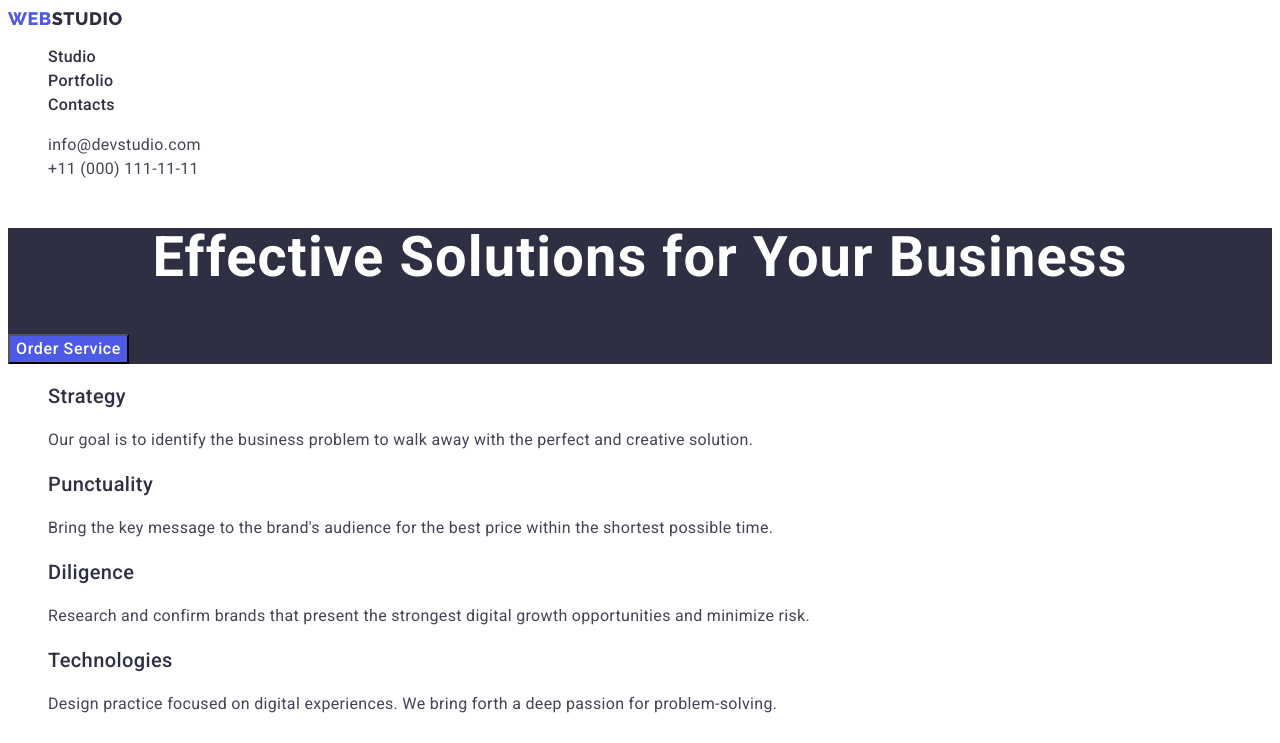
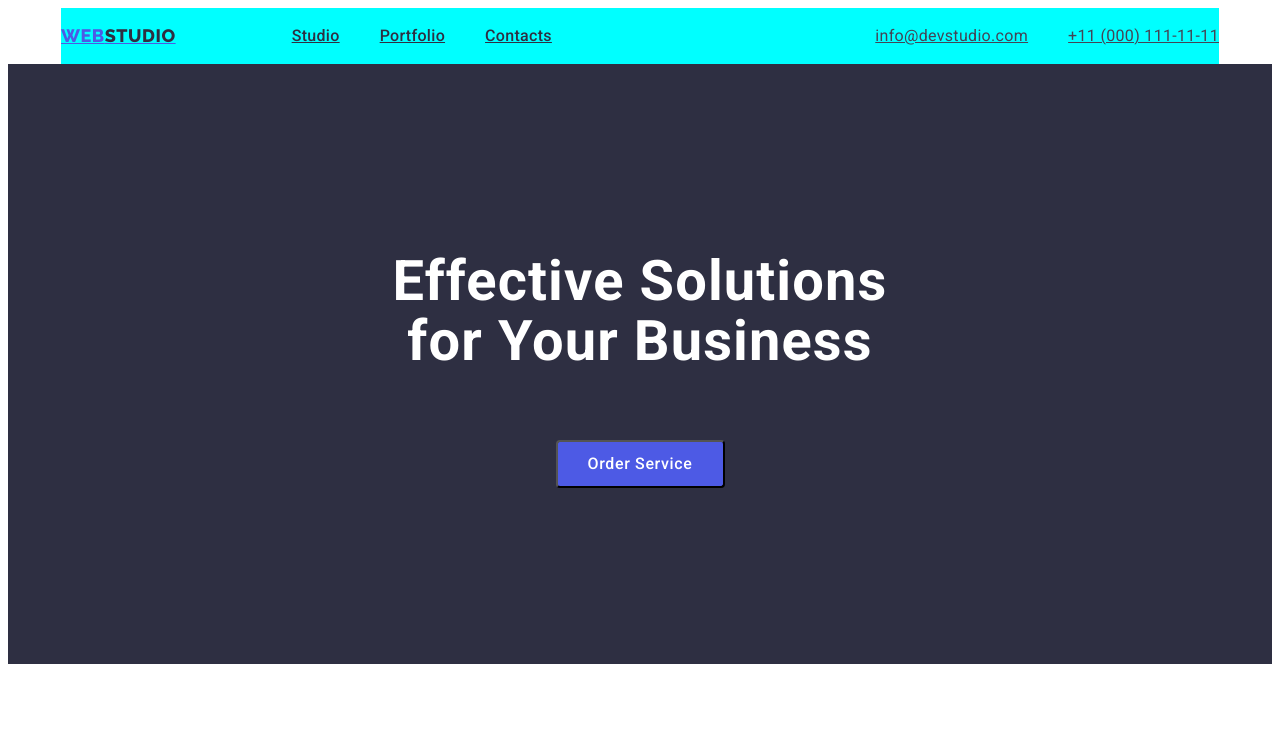
Before and after one commit to Pantherstich/goit-markup-hw-03, a plain HTML site: page index.html in a window 1280 px wide. Shown: the top 743 px of the page. Drawn offline with Linux system fonts and the light colour scheme.

Commit message:
first touch

```diff
--- a/css/styles.css
+++ b/css/styles.css
@@ -3,9 +3,30 @@
   --primary-text-color: #434455;
   --accent-color: #404bbf;
 }
-.link {
+html {
+  box-sizing: border-box;
+}
+*,
+*::before,
+*::after {
+  box-sizing: inherit;
+}
+h1,
+h2 .link {
   text-decoration: none;
 }
+h1,
+h2,
+h3,
+h4,
+h5,
+h6 {
+  margin: 0;
+}
+p {
+  margin: 0;
+}
+
 .link:hover,
 .link:focus {
   color: var(--accent-color);
@@ -15,7 +36,21 @@ body {
   background-color: #fff;
   font-family: 'Roboto', sans-serif;
 }
+
+.container {
+  width: 1158px;
+  display: flex;
+  align-self: center;
+  justify-content: center;
+  justify-self: center;
+  margin-left: auto;
+  margin-right: auto;
+  background-color: aqua;
+}
 /* Логотип */
+.logo-nav.link {
+  justify-self: center;
+}
 .logo-nav {
   font-family: 'Raleway', sans-serif;
   font-weight: 800;
@@ -28,8 +63,20 @@ body {
 .logo-web {
   color: #2e2f42;
 }
+.logo-nav .link {
+  justify-self: center;
+}
 .list {
   list-style: none;
+}
+nav {
+  display: flex;
+  align-items: center;
+}
+nav .site-nav {
+  display: flex;
+  gap: 40px;
+  margin-left: 76px;
 }
 .site-nav-item {
   font-style: normal;
@@ -40,6 +87,12 @@ body {
   color: #2e2f42;
 }
 .contacts {
+  margin-left: auto;
+}
+.contacts .list {
+  display: flex;
+  min-width: 340px;
+  gap: 40px;
   font-style: normal;
 }
 .contacts-item {
@@ -52,9 +105,16 @@ body {
 }
 /* Герой */
 .hero {
+  display: flex;
+  flex-direction: column;
   background-color: #2e2f42;
+  height: 600px;
 }
 .hero-heading {
+  margin-left: auto;
+  margin-right: auto;
+  margin-top: 188px;
+  max-width: 496px;
   font-style: normal;
   text-align: center;
   font-weight: 700;
@@ -62,8 +122,14 @@ body {
   line-height: 1.07;
   letter-spacing: 0.02em;
   color: #ffffff;
+  padding-bottom: 20px;
 }
 .order-button {
+  height: 48px;
+  width: 169px;
+  margin-top: 48px;
+  margin-left: auto;
+  margin-right: auto;
   cursor: pointer;
   background-color: #4d5ae5;
   font-family: 'Roboto', sans-serif;
@@ -71,10 +137,10 @@ body {
   font-weight: 500;
   font-size: 16px;
   line-height: 1.5;
-  display: flex;
-  align-items: center;
   letter-spacing: 0.04em;
   color: #ffffff;
+  /* box-shadow: 0px 4px 4px rgba(0, 0, 0, 0.15); */
+  border-radius: 4px;
 }
 .order-button:hover,
 .order-button:focus {
@@ -83,6 +149,16 @@ body {
 }
 
 /* ПРО */
+.about {
+  background-color: aqua;
+  margin-top: 120px;
+}
+.about-list {
+  padding-left: 0;
+  padding-right: 0;
+  display: flex;
+  gap: 40px;
+}
 .about-title {
   display: none;
 }
@@ -95,6 +171,7 @@ body {
   color: #2e2f42;
 }
 .about-list-item {
+  margin-top: 8px;
   font-style: normal;
   font-weight: 400;
   font-size: 16px;
@@ -103,6 +180,9 @@ body {
   color: #434455;
 }
 /* шо ми робимо */
+.doing {
+  margin-top: 120px;
+}
 .doing-title {
   font-style: normal;
   text-align: center;
--- a/index.html
+++ b/index.html
@@ -10,12 +10,16 @@
       href="https://fonts.googleapis.com/css2?family=Raleway:wght@800&family=Roboto:wght@400;500;700;900&display=swap"
       rel="stylesheet"
     />
+    <link
+      rel="stylesheet"
+      href="<https://cdn.jsdelivr.net/npm/modern-normalize@1.1.0/modern-normalize.min.css>"
+    />
     <link rel="stylesheet" href="css/styles.css" />
 
     <title>Студія</title>
   </head>
   <body>
-    <header>
+    <header class="container">
       <nav>
         <a href="./index.html" class="logo-nav link"
           >Web<span class="logo-web">Studio</span></a
@@ -52,7 +56,7 @@
         <button type="button" class="order-button">Order Service</button>
       </section>
 
-      <section class="about">
+      <section class="about container">
         <h2 class="about-title" hidden>About us</h2>
         <ul class="about-list list">
           <li>
@@ -85,7 +89,7 @@
           </li>
         </ul>
       </section>
-      <section class="doing">
+      <section class="doing container">
         <h2 class="doing-title">What are we doing</h2>
         <ul class="list">
           <li>
@@ -99,7 +103,7 @@
           </li>
         </ul>
       </section>
-      <section class="team">
+      <section class="team container">
         <h2 class="team-title">Our Team</h2>
         <ul class="list">
           <li class="team-list">
```
